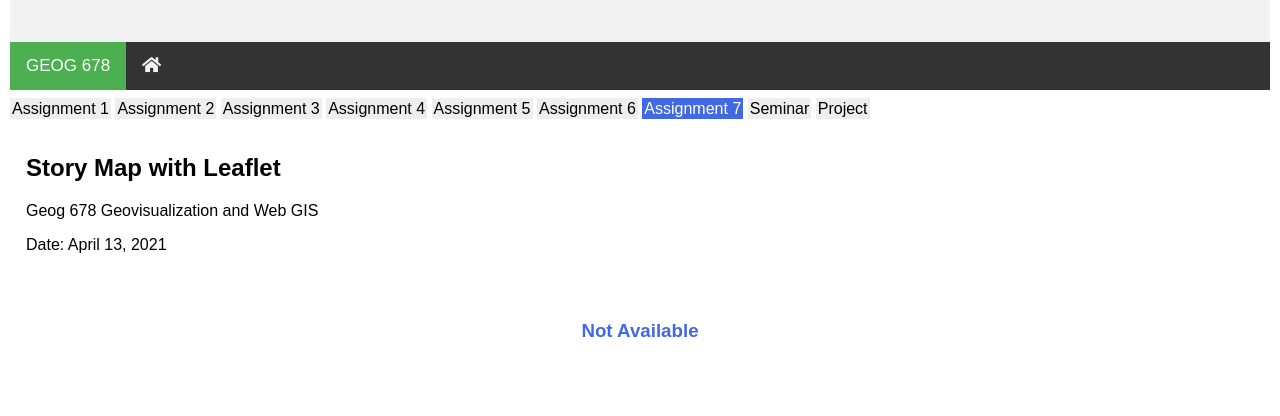
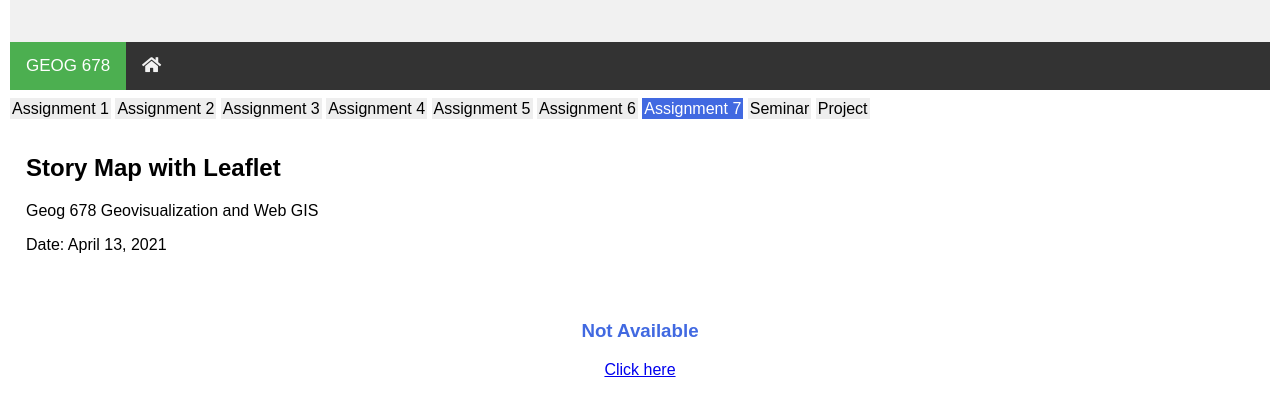
Before and after one commit to truptilk/emugis, a plain HTML site: page links/Assignment7.html in a window 1280 px wide. Shown: the part 106-522 px from the top of the page. Drawn offline with Linux system fonts and the light colour scheme.

Commit message:
Update Assignment7.html

```diff
--- a/links/Assignment7.html
+++ b/links/Assignment7.html
@@ -53,6 +53,7 @@ function myFunction() {
 </div>
 <div class="content" align="center">
     <h3 style="color:#4169E1">Not Available</h3>
+    <a href="storymap/index.html" target="_blank">Click here</a>
   <!--  <p><a href="lab6a.html" style="color:#0000FF;text-align:right" target="_blank">(view in separate window)</a></p>
     <iframe style="width:70%;" height="600" src="lab6a.html"></iframe>
     <br><br><br>
```
